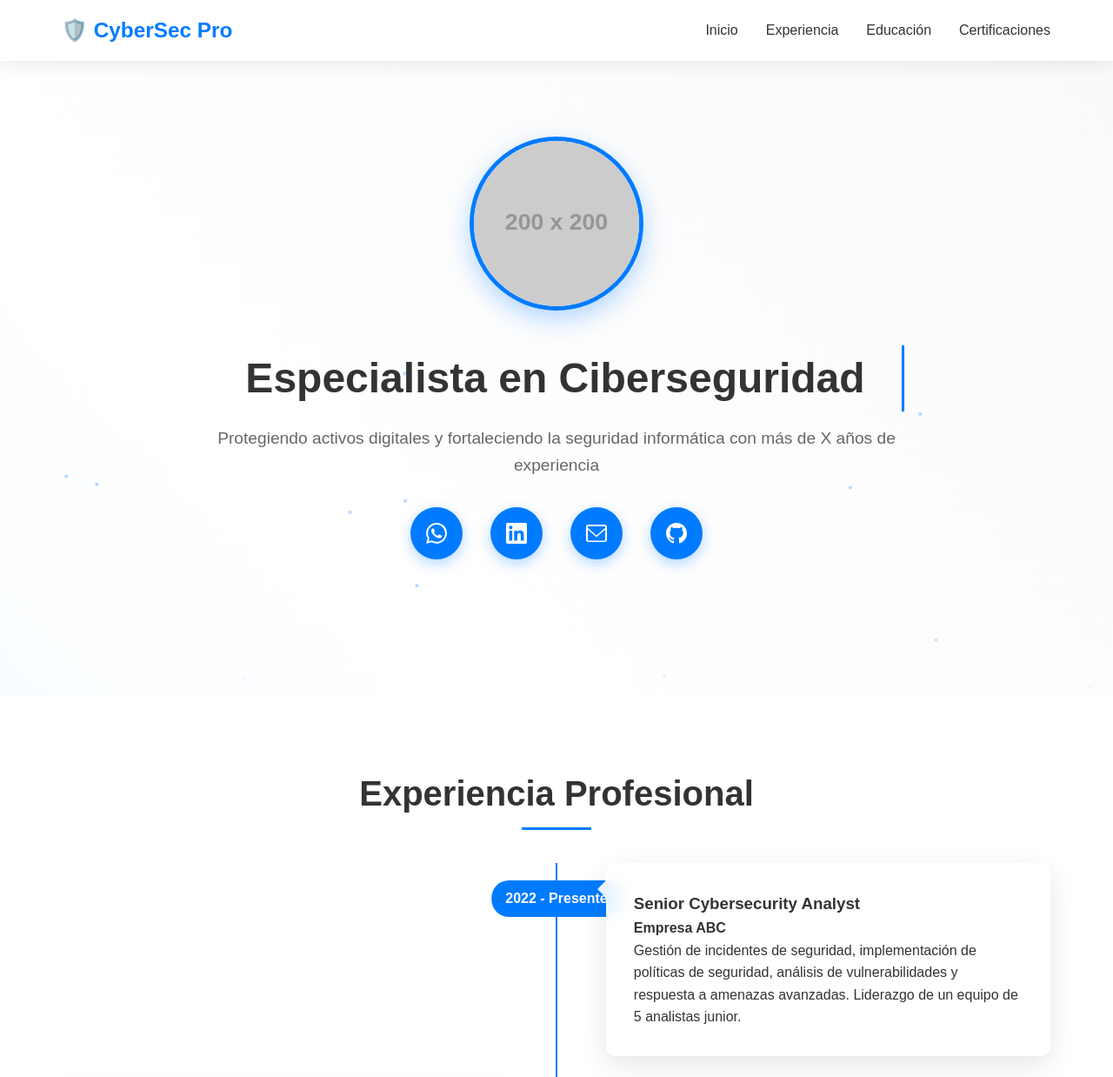
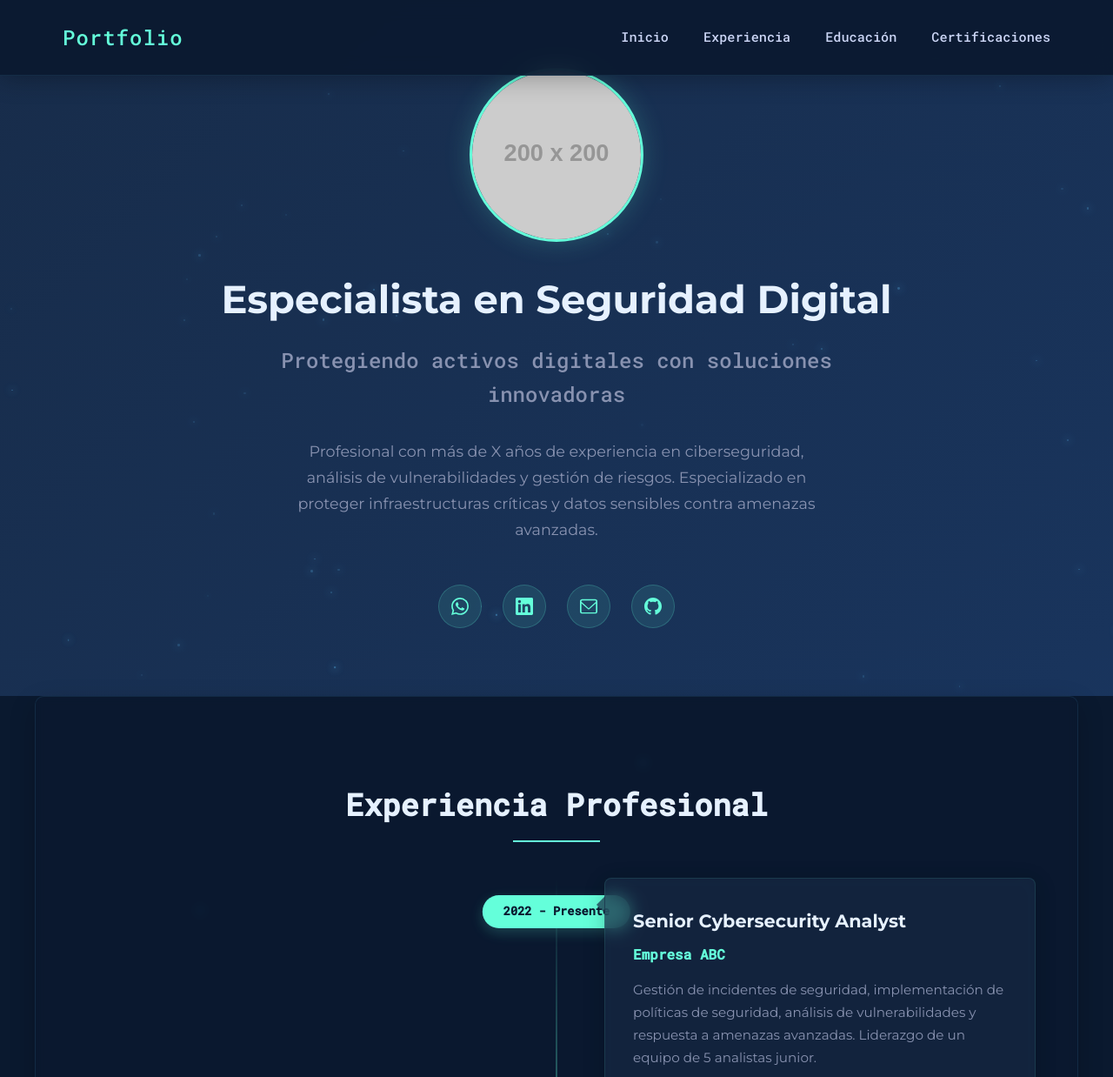
Before and after one commit to vervcv-v/portafolio, a website: page index.html in a window 1280 px wide. Shown: the top 1238 px of the page at 87% size. Drawn offline with Linux system fonts and the light colour scheme; placeholder pictures from the web are drawn by us.

Commit message:
Update index.html

```diff
--- a/index.html
+++ b/index.html
@@ -3,7 +3,8 @@
 <head>
     <meta charset="UTF-8">
     <meta name="viewport" content="width=device-width, initial-scale=1.0">
-    <title>Portfolio - Especialista en Ciberseguridad</title>
+    <title>Portfolio - Especialista en Seguridad Digital</title>
+    <link href="https://fonts.googleapis.com/css2?family=Montserrat:wght@400;600;700&family=Roboto+Mono:wght@400;500&display=swap" rel="stylesheet">
     <style>
         * {
             margin: 0;
@@ -12,32 +13,33 @@
         }
 
         body {
-            font-family: 'Arial', sans-serif;
+            font-family: 'Montserrat', sans-serif;
             line-height: 1.6;
             color: #333;
             overflow-x: hidden;
+            background-color: #0a192f;
         }
 
-        /* Animación de fondo en movimiento */
-        .animated-bg {
+        /* Fondo animado profesional */
+        .dynamic-bg {
             position: fixed;
             top: 0;
             left: 0;
             width: 100%;
             height: 100%;
-            background: linear-gradient(45deg, #f0f8ff, #e6f3ff, #ffffff, #f5f5f5);
+            background: linear-gradient(135deg, #0a192f 0%, #172a45 50%, #1a3a6a 100%);
             background-size: 400% 400%;
-            animation: gradientMove 15s ease infinite;
-            z-index: -1;
+            animation: gradientFlow 15s ease infinite;
+            z-index: -2;
         }
 
-        @keyframes gradientMove {
+        @keyframes gradientFlow {
             0% { background-position: 0% 50%; }
             50% { background-position: 100% 50%; }
             100% { background-position: 0% 50%; }
         }
 
-        /* Partículas flotantes */
+        /* Efecto de partículas mejorado */
         .particles {
             position: fixed;
             top: 0;
@@ -50,11 +52,12 @@
 
         .particle {
             position: absolute;
-            width: 4px;
-            height: 4px;
-            background: rgba(0, 123, 255, 0.3);
+            width: 2px;
+            height: 2px;
+            background: rgba(100, 200, 255, 0.5);
             border-radius: 50%;
             animation: float 20s infinite linear;
+            box-shadow: 0 0 10px 2px rgba(100, 200, 255, 0.3);
         }
 
         @keyframes float {
@@ -74,22 +77,17 @@
             }
         }
 
-        /* Header */
+        /* Header moderno */
         header {
-            background: rgba(255, 255, 255, 0.95);
+            background: rgba(10, 25, 47, 0.9);
             backdrop-filter: blur(10px);
-            padding: 1rem 0;
+            padding: 1.5rem 0;
             position: fixed;
             width: 100%;
             top: 0;
             z-index: 1000;
-            box-shadow: 0 2px 20px rgba(0, 0, 0, 0.1);
-            animation: slideDown 1s ease;
-        }
-
-        @keyframes slideDown {
-            from { transform: translateY(-100%); }
-            to { transform: translateY(0); }
+            box-shadow: 0 2px 30px rgba(0, 0, 0, 0.3);
+            border-bottom: 1px solid rgba(100, 200, 255, 0.1);
         }
 
         nav {
@@ -102,44 +100,41 @@
         }
 
         .logo {
+            font-family: 'Roboto Mono', monospace;
             font-size: 1.5rem;
-            font-weight: bold;
-            color: #007bff;
-            animation: pulse 2s infinite;
-        }
-
-        @keyframes pulse {
-            0%, 100% { transform: scale(1); }
-            50% { transform: scale(1.05); }
+            font-weight: 500;
+            color: #64ffda;
+            letter-spacing: 1px;
         }
 
         .nav-links {
             display: flex;
             list-style: none;
-            gap: 2rem;
+            gap: 2.5rem;
         }
 
         .nav-links a {
-            color: #333;
+            color: #ccd6f6;
             text-decoration: none;
             font-weight: 500;
             transition: all 0.3s ease;
             position: relative;
+            font-size: 0.95rem;
+            font-family: 'Roboto Mono', monospace;
         }
 
         .nav-links a:hover {
-            color: #007bff;
-            transform: translateY(-2px);
+            color: #64ffda;
         }
 
         .nav-links a::after {
             content: '';
             position: absolute;
             width: 0;
-            height: 2px;
+            height: 1px;
             bottom: -5px;
             left: 0;
-            background: #007bff;
+            background: #64ffda;
             transition: width 0.3s ease;
         }
 
@@ -147,7 +142,7 @@
             width: 100%;
         }
 
-        /* Hero Section */
+        /* Hero Section mejorada */
         .hero {
             height: 100vh;
             display: flex;
@@ -156,6 +151,7 @@
             text-align: center;
             padding: 0 2rem;
             position: relative;
+            color: #e6f1ff;
         }
 
         .hero-content {
@@ -179,107 +175,116 @@
             height: 200px;
             border-radius: 50%;
             margin: 0 auto 2rem;
-            border: 5px solid #007bff;
-            box-shadow: 0 10px 30px rgba(0, 123, 255, 0.3);
-            animation: profileFloat 6s ease-in-out infinite;
-            transition: transform 0.3s ease;
+            border: 3px solid #64ffda;
+            box-shadow: 0 0 30px rgba(100, 255, 218, 0.2);
+            transition: all 0.3s ease;
+            object-fit: cover;
         }
 
         .profile-img:hover {
-            transform: scale(1.1);
-        }
-
-        @keyframes profileFloat {
-            0%, 100% { transform: translateY(0px); }
-            50% { transform: translateY(-10px); }
+            transform: scale(1.05);
+            box-shadow: 0 0 40px rgba(100, 255, 218, 0.4);
         }
 
         .hero h1 {
-            font-size: 3rem;
-            margin-bottom: 1rem;
-            color: #333;
-            animation: typewriter 3s steps(30) 1s both;
-            overflow: hidden;
-            white-space: nowrap;
-            border-right: 3px solid #007bff;
+            font-size: 2.8rem;
+            margin-bottom: 1.5rem;
+            color: #e6f1ff;
+            font-weight: 700;
+            line-height: 1.2;
         }
 
-        @keyframes typewriter {
-            from { width: 0; }
-            to { width: 100%; }
+        .hero h2 {
+            font-size: 1.5rem;
+            color: #8892b0;
+            margin-bottom: 2rem;
+            font-weight: 500;
+            font-family: 'Roboto Mono', monospace;
         }
 
         .hero p {
-            font-size: 1.2rem;
-            color: #666;
-            margin-bottom: 2rem;
+            font-size: 1.1rem;
+            color: #8892b0;
+            margin-bottom: 2.5rem;
             animation: fadeInUp 1s ease 2s both;
+            max-width: 600px;
+            margin-left: auto;
+            margin-right: auto;
+            line-height: 1.7;
         }
 
         .social-links {
             display: flex;
             justify-content: center;
-            gap: 2rem;
-            margin-top: 2rem;
+            gap: 1.5rem;
+            margin-top: 3rem;
             animation: fadeInUp 1s ease 2.5s both;
         }
 
         .social-link {
-            display: inline-block;
-            width: 60px;
-            height: 60px;
-            background: #007bff;
+            display: inline-flex;
+            width: 50px;
+            height: 50px;
+            background: rgba(100, 255, 218, 0.1);
             border-radius: 50%;
-            display: flex;
             align-items: center;
             justify-content: center;
-            color: white;
+            color: #64ffda;
             text-decoration: none;
             transition: all 0.3s ease;
-            box-shadow: 0 5px 15px rgba(0, 123, 255, 0.3);
+            border: 1px solid rgba(100, 255, 218, 0.2);
         }
 
         .social-link:hover {
-            transform: translateY(-5px) scale(1.1);
-            box-shadow: 0 10px 25px rgba(0, 123, 255, 0.5);
+            transform: translateY(-5px);
+            background: rgba(100, 255, 218, 0.2);
+            box-shadow: 0 10px 20px rgba(100, 255, 218, 0.1);
         }
 
         .social-link svg {
-            width: 24px;
-            height: 24px;
+            width: 20px;
+            height: 20px;
         }
 
-        /* Sections */
+        /* Sections mejoradas */
         .section {
-            padding: 5rem 2rem;
+            padding: 6rem 2rem;
             max-width: 1200px;
             margin: 0 auto;
+            background-color: rgba(10, 25, 47, 0.7);
+            backdrop-filter: blur(5px);
+            border-radius: 10px;
+            margin-bottom: 2rem;
+            border: 1px solid rgba(100, 200, 255, 0.1);
+            box-shadow: 0 10px 30px rgba(0, 0, 0, 0.2);
         }
 
         .section h2 {
-            font-size: 2.5rem;
+            font-size: 2.2rem;
             text-align: center;
-            margin-bottom: 3rem;
-            color: #333;
+            margin-bottom: 3.5rem;
+            color: #e6f1ff;
             position: relative;
-            animation: fadeInUp 1s ease;
+            font-weight: 700;
+            font-family: 'Roboto Mono', monospace;
         }
 
         .section h2::after {
             content: '';
             position: absolute;
-            width: 80px;
-            height: 3px;
-            background: #007bff;
-            bottom: -10px;
+            width: 100px;
+            height: 2px;
+            background: #64ffda;
+            bottom: -15px;
             left: 50%;
             transform: translateX(-50%);
         }
 
-        /* Experience & Education */
+        /* Timeline mejorado */
         .timeline {
             position: relative;
-            margin: 2rem 0;
+            margin: 3rem 0;
+            padding: 0 1rem;
         }
 
         .timeline::before {
@@ -288,13 +293,13 @@
             left: 50%;
             top: 0;
             bottom: 0;
-            width: 2px;
-            background: #007bff;
+            width: 1px;
+            background: linear-gradient(to bottom, transparent, #64ffda, transparent);
             transform: translateX(-50%);
         }
 
         .timeline-item {
-            margin: 2rem 0;
+            margin: 3rem 0;
             position: relative;
             animation: slideInLeft 1s ease;
         }
@@ -326,18 +331,21 @@
         }
 
         .timeline-content {
-            background: rgba(255, 255, 255, 0.9);
+            background: rgba(23, 42, 69, 0.7);
             backdrop-filter: blur(10px);
             padding: 2rem;
-            border-radius: 10px;
-            box-shadow: 0 10px 30px rgba(0, 0, 0, 0.1);
+            border-radius: 8px;
+            box-shadow: 0 5px 25px rgba(0, 0, 0, 0.2);
             width: 45%;
             position: relative;
-            transition: transform 0.3s ease;
+            transition: all 0.3s ease;
+            border: 1px solid rgba(100, 255, 218, 0.1);
         }
 
         .timeline-content:hover {
             transform: translateY(-5px);
+            box-shadow: 0 15px 35px rgba(0, 0, 0, 0.3);
+            border-color: rgba(100, 255, 218, 0.3);
         }
 
         .timeline-item:nth-child(odd) .timeline-content {
@@ -355,12 +363,12 @@
 
         .timeline-item:nth-child(odd) .timeline-content::before {
             right: 100%;
-            border-color: transparent rgba(255, 255, 255, 0.9) transparent transparent;
+            border-color: transparent rgba(23, 42, 69, 0.7) transparent transparent;
         }
 
         .timeline-item:nth-child(even) .timeline-content::before {
             left: 100%;
-            border-color: transparent transparent transparent rgba(255, 255, 255, 0.9);
+            border-color: transparent transparent transparent rgba(23, 42, 69, 0.7);
         }
 
         .timeline-date {
@@ -368,78 +376,128 @@
             left: 50%;
             top: 20px;
             transform: translateX(-50%);
-            background: #007bff;
-            color: white;
-            padding: 0.5rem 1rem;
+            background: #64ffda;
+            color: #0a192f;
+            padding: 0.5rem 1.5rem;
             border-radius: 20px;
             font-weight: bold;
             white-space: nowrap;
+            font-family: 'Roboto Mono', monospace;
+            font-size: 0.85rem;
+            box-shadow: 0 5px 15px rgba(100, 255, 218, 0.2);
         }
 
-        /* Certifications */
+        .timeline-content h3 {
+            color: #e6f1ff;
+            margin-bottom: 0.5rem;
+            font-size: 1.3rem;
+        }
+
+        .timeline-content h4 {
+            color: #64ffda;
+            margin-bottom: 1rem;
+            font-size: 1rem;
+            font-family: 'Roboto Mono', monospace;
+        }
+
+        .timeline-content p {
+            color: #8892b0;
+            line-height: 1.7;
+            font-size: 0.95rem;
+        }
+
+        /* Certificaciones mejoradas */
         .certifications-grid {
             display: grid;
             grid-template-columns: repeat(auto-fit, minmax(300px, 1fr));
             gap: 2rem;
-            margin-top: 2rem;
+            margin-top: 3rem;
         }
 
         .cert-card {
-            background: rgba(255, 255, 255, 0.9);
+            background: rgba(23, 42, 69, 0.7);
             backdrop-filter: blur(10px);
             padding: 2rem;
-            border-radius: 15px;
+            border-radius: 8px;
             text-align: center;
-            box-shadow: 0 10px 30px rgba(0, 0, 0, 0.1);
+            box-shadow: 0 5px 25px rgba(0, 0, 0, 0.2);
             transition: all 0.3s ease;
             animation: fadeInUp 1s ease;
+            border: 1px solid rgba(100, 255, 218, 0.1);
         }
 
         .cert-card:hover {
-            transform: translateY(-10px) scale(1.02);
-            box-shadow: 0 20px 40px rgba(0, 123, 255, 0.2);
+            transform: translateY(-10px);
+            box-shadow: 0 15px 35px rgba(0, 0, 0, 0.3);
+            border-color: rgba(100, 255, 218, 0.3);
         }
 
         .cert-img {
-            width: 100px;
-            height: 100px;
-            margin: 0 auto 1rem;
-            border-radius: 10px;
-            border: 3px solid #007bff;
+            width: 80px;
+            height: 80px;
+            margin: 0 auto 1.5rem;
+            border-radius: 50%;
+            border: 2px solid #64ffda;
             display: flex;
             align-items: center;
             justify-content: center;
-            font-size: 2rem;
-            background: linear-gradient(45deg, #007bff, #0056b3);
-            color: white;
+            font-size: 1.8rem;
+            background: rgba(100, 255, 218, 0.1);
+            color: #64ffda;
+            box-shadow: 0 0 20px rgba(100, 255, 218, 0.1);
+        }
+
+        .cert-card h3 {
+            color: #e6f1ff;
+            margin-bottom: 0.5rem;
+            font-size: 1.2rem;
+        }
+
+        .cert-card p {
+            color: #8892b0;
+            margin-bottom: 0.5rem;
+            font-size: 0.9rem;
+        }
+
+        .cert-card p strong {
+            color: #64ffda;
+            font-family: 'Roboto Mono', monospace;
+            font-size: 0.85rem;
         }
 
         .verify-btn {
-            background: #28a745;
-            color: white;
+            background: transparent;
+            color: #64ffda;
             padding: 0.5rem 1.5rem;
-            border: none;
-            border-radius: 25px;
+            border: 1px solid #64ffda;
+            border-radius: 4px;
             cursor: pointer;
             text-decoration: none;
             display: inline-block;
-            margin-top: 1rem;
+            margin-top: 1.5rem;
             transition: all 0.3s ease;
+            font-family: 'Roboto Mono', monospace;
+            font-size: 0.85rem;
         }
 
         .verify-btn:hover {
-            background: #218838;
-            transform: scale(1.05);
+            background: rgba(100, 255, 218, 0.1);
+            transform: translateY(-2px);
+            box-shadow: 0 5px 15px rgba(100, 255, 218, 0.1);
         }
 
-        /* Responsive */
+        /* Responsive mejorado */
         @media (max-width: 768px) {
             .nav-links {
-                display: none;
+                gap: 1.5rem;
             }
 
             .hero h1 {
-                font-size: 2rem;
+                font-size: 2.2rem;
+            }
+
+            .hero h2 {
+                font-size: 1.2rem;
             }
 
             .timeline::before {
@@ -453,12 +511,35 @@
 
             .timeline-content::before {
                 left: -10px !important;
-                border-color: transparent rgba(255, 255, 255, 0.9) transparent transparent !important;
+                border-color: transparent rgba(23, 42, 69, 0.7) transparent transparent !important;
             }
 
             .timeline-date {
                 left: 20px;
                 transform: none;
+                top: -15px;
+            }
+        }
+
+        @media (max-width: 480px) {
+            .nav-links {
+                display: none;
+            }
+
+            .hero h1 {
+                font-size: 1.8rem;
+            }
+
+            .hero p {
+                font-size: 1rem;
+            }
+
+            .section {
+                padding: 4rem 1.5rem;
+            }
+
+            .certifications-grid {
+                grid-template-columns: 1fr;
             }
         }
 
@@ -476,12 +557,12 @@
     </style>
 </head>
 <body>
-    <div class="animated-bg"></div>
+    <div class="dynamic-bg"></div>
     <div class="particles"></div>
 
     <header>
         <nav>
-            <div class="logo">🛡️ CyberSec Pro</div>
+            <div class="logo">Portfolio</div>
             <ul class="nav-links">
                 <li><a href="#inicio">Inicio</a></li>
                 <li><a href="#experiencia">Experiencia</a></li>
@@ -493,9 +574,10 @@
 
     <section id="inicio" class="hero">
         <div class="hero-content">
-            <img src="https://via.placeholder.com/200x200/007bff/ffffff?text=FOTO" alt="Foto de perfil" class="profile-img">
-            <h1>Especialista en Ciberseguridad</h1>
-            <p>Protegiendo activos digitales y fortaleciendo la seguridad informática con más de X años de experiencia</p>
+            <img src="https://via.placeholder.com/200x200/64ffda/0a192f?text=FOTO" alt="Foto de perfil" class="profile-img">
+            <h1>Especialista en Seguridad Digital</h1>
+            <h2>Protegiendo activos digitales con soluciones innovadoras</h2>
+            <p>Profesional con más de X años de experiencia en ciberseguridad, análisis de vulnerabilidades y gestión de riesgos. Especializado en proteger infraestructuras críticas y datos sensibles contra amenazas avanzadas.</p>
 
             <div class="social-links">
                 <a href="https://wa.me/1234567890" class="social-link" target="_blank" title="WhatsApp">
@@ -623,43 +705,70 @@
     </section>
 
     <script>
-        // Crear partículas flotantes
+        // Crear partículas flotantes mejoradas
         function createParticles() {
             const particlesContainer = document.querySelector('.particles');
-            for (let i = 0; i < 50; i++) {
+            const particleCount = window.innerWidth < 768 ? 30 : 60;
+
+            for (let i = 0; i < particleCount; i++) {
                 const particle = document.createElement('div');
                 particle.classList.add('particle');
+
+                // Posición aleatoria
                 particle.style.left = Math.random() * 100 + '%';
+                particle.style.top = Math.random() * 100 + '%';
+
+                // Tamaño aleatorio entre 1px y 3px
+                const size = Math.random() * 2 + 1;
+                particle.style.width = size + 'px';
+                particle.style.height = size + 'px';
+
+                // Opacidad aleatoria
+                particle.style.opacity = Math.random() * 0.5 + 0.1;
+
+                // Animación con duración y delay aleatorios
                 particle.style.animationDelay = Math.random() * 20 + 's';
-                particle.style.animationDuration = (Math.random() * 10 + 10) + 's';
+                particle.style.animationDuration = (Math.random() * 15 + 10) + 's';
+
                 particlesContainer.appendChild(particle);
             }
         }
 
-        // Scroll suave
+        // Scroll suave mejorado
         document.querySelectorAll('a[href^="#"]').forEach(anchor => {
-            anchor.addEventListener('click', function (e) {
+            anchor.addEventListener('click', function(e) {
                 e.preventDefault();
-                const target = document.querySelector(this.getAttribute('href'));
+                const targetId = this.getAttribute('href');
+                const target = document.querySelector(targetId);
+
                 if (target) {
-                    target.scrollIntoView({
-                        behavior: 'smooth',
-                        block: 'start'
+                    // Desplazamiento suave
+                    window.scrollTo({
+                        top: target.offsetTop - 80,
+                        behavior: 'smooth'
                     });
+
+                    // Actualizar URL sin recargar
+                    if (history.pushState) {
+                        history.pushState(null, null, targetId);
+                    } else {
+                        window.location.hash = targetId;
+                    }
                 }
             });
         });
 
-        // Animaciones al hacer scroll
+        // Animaciones al hacer scroll con Intersection Observer
         const observerOptions = {
             threshold: 0.1,
-            rootMargin: '0px 0px -50px 0px'
+            rootMargin: '0px 0px -100px 0px'
         };
 
         const observer = new IntersectionObserver((entries) => {
             entries.forEach(entry => {
                 if (entry.isIntersecting) {
                     entry.target.classList.add('visible');
+                    observer.unobserve(entry.target);
                 }
             });
         }, observerOptions);
@@ -668,34 +777,37 @@
             observer.observe(el);
         });
 
-        // Efecto de escritura en el header
-        const header = document.querySelector('.hero h1');
-        const text = header.textContent;
-        header.textContent = '';
+        // Efecto de movimiento en el fondo con mouse
+        document.addEventListener('mousemove', (e) => {
+            const bg = document.querySelector('.dynamic-bg');
+            const x = e.clientX / window.innerWidth;
+            const y = e.clientY / window.innerHeight;
 
-        let i = 0;
-        function typeWriter() {
-            if (i < text.length) {
-                header.textContent += text.charAt(i);
-                i++;
-                setTimeout(typeWriter, 100);
-            }
-        }
+            bg.style.backgroundPosition = `${x * 100}% ${y * 100}%`;
+        });
 
-        // Inicializar efectos
+        // Inicializar efectos al cargar la página
         window.addEventListener('load', () => {
             createParticles();
-            setTimeout(typeWriter, 1000);
+
+            // Asegurar que las secciones visibles al cargar tengan animación
+            document.querySelectorAll('.fade-in').forEach(el => {
+                const rect = el.getBoundingClientRect();
+                if (rect.top < window.innerHeight * 0.8) {
+                    el.classList.add('visible');
+                }
+            });
         });
 
-        // Efecto parallax suave
-        window.addEventListener('scroll', () => {
-            const scrolled = window.pageYOffset;
-            const particles = document.querySelectorAll('.particle');
-            particles.forEach((particle, index) => {
-                const speed = (index % 3 + 1) * 0.5;
-                particle.style.transform = `translateY(${scrolled * speed}px)`;
-            });
+        // Optimización para resize
+        let resizeTimeout;
+        window.addEventListener('resize', () => {
+            clearTimeout(resizeTimeout);
+            resizeTimeout = setTimeout(() => {
+                const particles = document.querySelector('.particles');
+                particles.innerHTML = '';
+                createParticles();
+            }, 200);
         });
     </script>
 </body>
```
